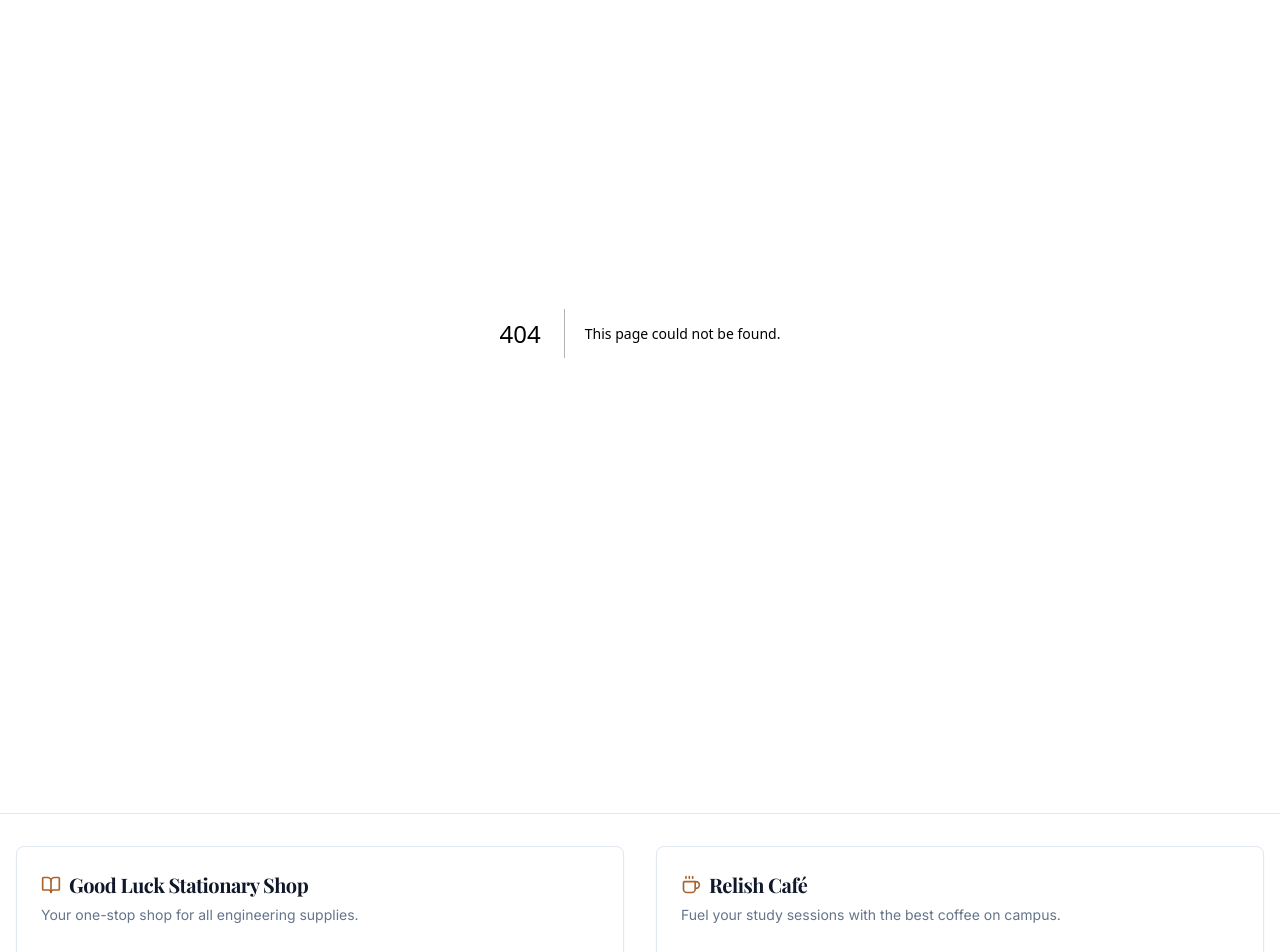
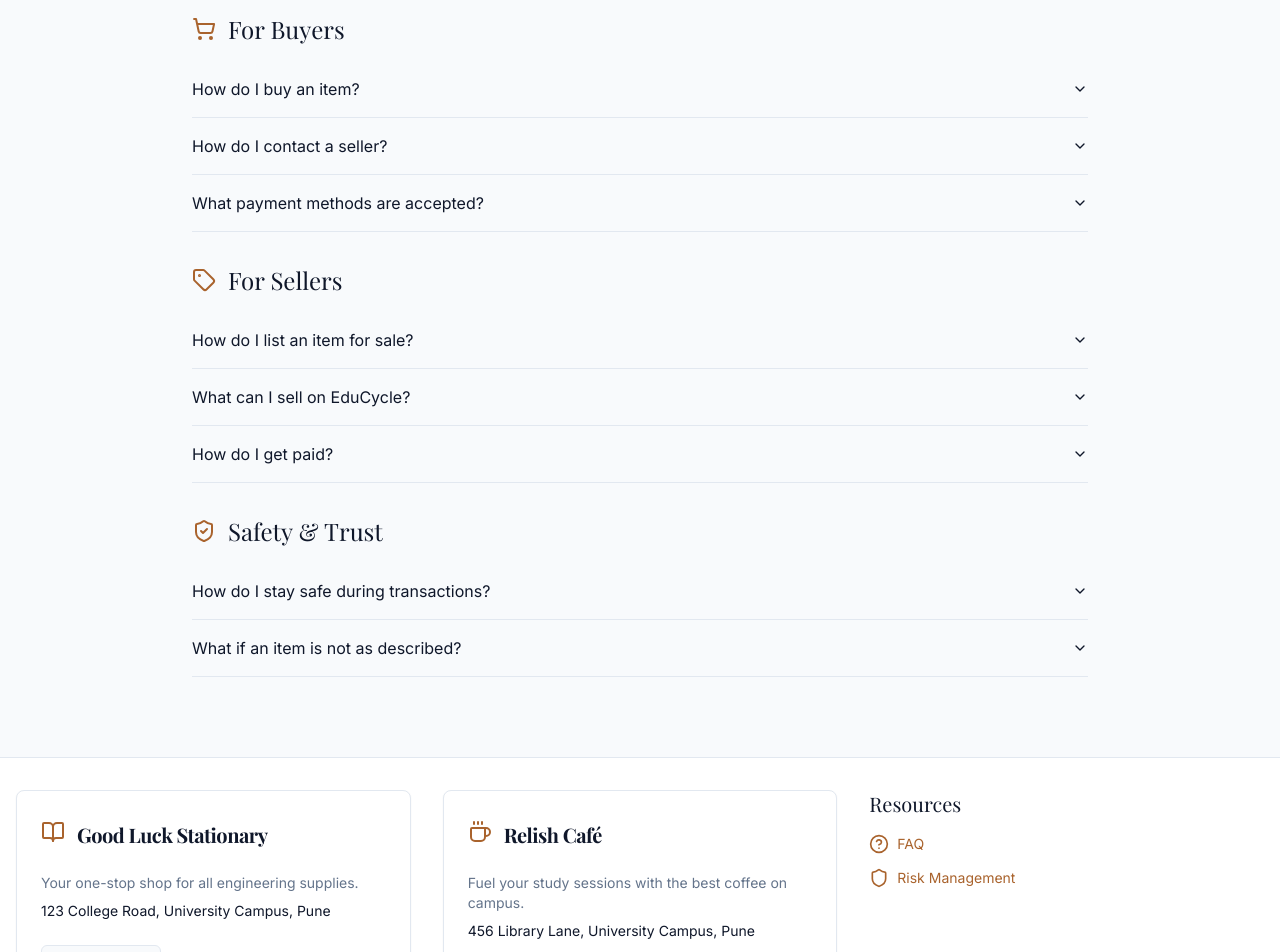
Before and after one commit to Akanksha11-S/educycle_ecom, a Next.js app: page /faq in a window 1280 px wide. Before the commit this address had no page. Shown: the part 180-1132 px from the top of the page. Built offline with nearby package versions, Linux system fonts and the light colour scheme.

Commit message:
add FAQ AND risk management

```diff
--- /dev/null
+++ b/src/app/faq/page.tsx
@@ -0,0 +1,93 @@
+import { Accordion, AccordionContent, AccordionItem, AccordionTrigger } from "@/components/ui/accordion";
+import { ShieldCheck, ShoppingCart, Tag, MessageSquare, IndianRupee } from 'lucide-react';
+
+const faqData = {
+    buying: [
+        {
+            q: "How do I buy an item?",
+            a: "Simply browse the products, and when you find something you want, click the 'Add to Cart' button. You can then proceed to your cart to review your items. Contacting the seller is done outside the platform to arrange pickup and payment."
+        },
+        {
+            q: "How do I contact a seller?",
+            a: "Currently, all transactions are finalized in person. After expressing interest, you should coordinate with the seller via campus-approved channels or in person to arrange a meeting."
+        },
+        {
+            q: "What payment methods are accepted?",
+            a: "Payments are handled directly between the buyer and seller. We recommend using cash or a secure peer-to-peer payment app. EduCycle does not process payments."
+        }
+    ],
+    selling: [
+        {
+            q: "How do I list an item for sale?",
+            a: "You must be registered as a 'Seller'. Once logged in, use the 'Add Product' option from your user menu. Fill in the details, and your item will be listed on the marketplace."
+        },
+        {
+            q: "What can I sell on EduCycle?",
+            a: "You can sell second-hand educational materials like textbooks, electronics, drafting equipment, and other college-related supplies."
+        },
+        {
+            q: "How do I get paid?",
+            a: "You arrange payment directly with the buyer. Agree on a method that is safe and convenient for both of you before you hand over the item."
+        }
+    ],
+    safety: [
+        {
+            q: "How do I stay safe during transactions?",
+            a: "Always meet in a public, well-lit place on campus, like the library lobby or a café. Never share personal financial information beyond what's necessary for the transaction. Inspect the item thoroughly before paying."
+        },
+        {
+            q: "What if an item is not as described?",
+            a: "As all transactions are peer-to-peer, disputes must be resolved between the buyer and seller. We strongly encourage buyers to inspect items carefully before purchase, as all sales are final."
+        }
+    ]
+}
+
+const IconWrapper = ({ icon: Icon }: { icon: React.ElementType }) => (
+    <Icon className="h-5 w-5 text-primary mr-3" />
+);
+
+export default function FAQPage() {
+  return (
+    <div className="max-w-4xl mx-auto">
+        <h1 className="font-headline text-4xl text-center mb-10">Frequently Asked Questions</h1>
+
+        <div className="space-y-8">
+            <div>
+                <h2 className="font-headline text-2xl mb-4 flex items-center"><ShoppingCart className="h-6 w-6 mr-3 text-primary"/>For Buyers</h2>
+                <Accordion type="single" collapsible className="w-full">
+                    {faqData.buying.map((item, index) => (
+                        <AccordionItem value={`buying-${index}`} key={index}>
+                            <AccordionTrigger className="text-left">{item.q}</AccordionTrigger>
+                            <AccordionContent>{item.a}</AccordionContent>
+                        </AccordionItem>
+                    ))}
+                </Accordion>
+            </div>
+
+            <div>
+                <h2 className="font-headline text-2xl mb-4 flex items-center"><Tag className="h-6 w-6 mr-3 text-primary"/>For Sellers</h2>
+                <Accordion type="single" collapsible className="w-full">
+                    {faqData.selling.map((item, index) => (
+                        <AccordionItem value={`selling-${index}`} key={index}>
+                            <AccordionTrigger className="text-left">{item.q}</AccordionTrigger>
+                            <AccordionContent>{item.a}</AccordionContent>
+                        </AccordionItem>
+                    ))}
+                </Accordion>
+            </div>
+
+            <div>
+                <h2 className="font-headline text-2xl mb-4 flex items-center"><ShieldCheck className="h-6 w-6 mr-3 text-primary"/>Safety & Trust</h2>
+                <Accordion type="single" collapsible className="w-full">
+                     {faqData.safety.map((item, index) => (
+                        <AccordionItem value={`safety-${index}`} key={index}>
+                            <AccordionTrigger className="text-left">{item.q}</AccordionTrigger>
+                            <AccordionContent>{item.a}</AccordionContent>
+                        </AccordionItem>
+                    ))}
+                </Accordion>
+            </div>
+        </div>
+    </div>
+  );
+}
--- /dev/null
+++ b/src/app/risk-management/page.tsx
@@ -0,0 +1,58 @@
+import { Card, CardContent, CardHeader, CardTitle } from "@/components/ui/card";
+import { ShieldCheck, MapPin, Search, MessageSquare, Banknote } from 'lucide-react';
+
+const riskManagementTips = [
+    {
+        icon: MapPin,
+        title: "Meet in Public Places",
+        description: "Always arrange to meet in a busy, public location on campus. Good examples include the main library, student union, or a popular café during the daytime. Avoid secluded areas."
+    },
+    {
+        icon: Search,
+        title: "Inspect Before You Pay",
+        description: "Thoroughly inspect the item to ensure it matches the description and is in the condition you expect. For electronics, ask the seller to demonstrate that it's working."
+    },
+    {
+        icon: MessageSquare,
+        title: "Communicate Clearly",
+        description: "Agree on the price and meeting details beforehand. Use on-campus communication methods if possible and avoid sharing unnecessary personal information."
+    },
+    {
+        icon: Banknote,
+        title: "Use Secure Payment Methods",
+        description: "For in-person exchanges, cash is often simplest. If using a payment app, confirm the transaction is complete before parting ways. Avoid sharing bank details."
+    },
+    {
+        icon: ShieldCheck,
+        title: "Trust Your Instincts",
+        description: "If a deal seems too good to be true or you feel uncomfortable for any reason, it's okay to walk away. Your safety is the top priority."
+    }
+];
+
+export default function RiskManagementPage() {
+  return (
+    <div className="max-w-4xl mx-auto">
+      <div className="text-center mb-12">
+        <ShieldCheck className="mx-auto h-16 w-16 text-primary" />
+        <h1 className="font-headline text-4xl mt-4">Transaction Safety</h1>
+        <p className="text-muted-foreground mt-2 max-w-2xl mx-auto">
+            EduCycle is a peer-to-peer platform. Here are some important tips to ensure your transactions are safe and successful.
+        </p>
+      </div>
+
+      <div className="grid md:grid-cols-2 gap-6">
+        {riskManagementTips.map((tip, index) => (
+            <Card key={index}>
+                <CardHeader className="flex flex-row items-center gap-4">
+                    <tip.icon className="h-8 w-8 text-primary" />
+                    <CardTitle className="font-headline text-xl">{tip.title}</CardTitle>
+                </CardHeader>
+                <CardContent>
+                    <p className="text-muted-foreground">{tip.description}</p>
+                </CardContent>
+            </Card>
+        ))}
+      </div>
+    </div>
+  );
+}
--- a/src/components/Footer.tsx
+++ b/src/components/Footer.tsx
@@ -1,23 +1,22 @@
-import { MapPin, BookOpen, Coffee } from 'lucide-react';
+import { MapPin, BookOpen, Coffee, HelpCircle, Shield } from 'lucide-react';
 import Link from 'next/link';
 import { Card, CardContent, CardDescription, CardFooter, CardHeader, CardTitle } from '@/components/ui/card';
 import { Button } from '@/components/ui/button';
+import { Separator } from '@/components/ui/separator';
 
 const Footer = () => {
     return (
         <footer className="bg-card border-t mt-12 py-8">
             <div className="container mx-auto px-4">
-                <div className="grid md:grid-cols-2 gap-8">
+                <div className="grid md:grid-cols-3 gap-8">
                     <Card>
-                        <CardHeader>
-                            <CardTitle className="font-headline text-xl flex items-center gap-2">
-                                <BookOpen className="h-5 w-5 text-primary" />
-                                Good Luck Stationary Shop
-                            </CardTitle>
-                            <CardDescription>Your one-stop shop for all engineering supplies.</CardDescription>
+                        <CardHeader className="flex flex-row items-center gap-3">
+                            <BookOpen className="h-6 w-6 text-primary" />
+                            <CardTitle className="font-headline text-xl">Good Luck Stationary</CardTitle>
                         </CardHeader>
                         <CardContent>
-                            <p className="text-sm">123 College Road, University Campus, Pune</p>
+                             <CardDescription>Your one-stop shop for all engineering supplies.</CardDescription>
+                            <p className="text-sm mt-2">123 College Road, University Campus, Pune</p>
                         </CardContent>
                         <CardFooter>
                             <Button asChild variant="outline">
@@ -28,15 +27,13 @@ const Footer = () => {
                         </CardFooter>
                     </Card>
                     <Card>
-                        <CardHeader>
-                            <CardTitle className="font-headline text-xl flex items-center gap-2">
-                                <Coffee className="h-5 w-5 text-primary" />
-                                Relish Café
-                            </CardTitle>
-                            <CardDescription>Fuel your study sessions with the best coffee on campus.</CardDescription>
+                        <CardHeader className="flex flex-row items-center gap-3">
+                            <Coffee className="h-6 w-6 text-primary" />
+                            <CardTitle className="font-headline text-xl">Relish Café</CardTitle>
                         </CardHeader>
                         <CardContent>
-                            <p className="text-sm">456 Library Lane, University Campus, Pune</p>
+                             <CardDescription>Fuel your study sessions with the best coffee on campus.</CardDescription>
+                            <p className="text-sm mt-2">456 Library Lane, University Campus, Pune</p>
                         </CardContent>
                         <CardFooter>
                             <Button asChild variant="outline">
@@ -46,8 +43,24 @@ const Footer = () => {
                             </Button>
                         </CardFooter>
                     </Card>
+                    <div className="space-y-4">
+                        <h3 className="font-headline text-xl">Resources</h3>
+                        <ul className="space-y-2">
+                            <li>
+                                <Button variant="link" asChild className="p-0 h-auto font-normal">
+                                    <Link href="/faq" className='flex items-center gap-2'><HelpCircle className="h-4 w-4"/> FAQ</Link>
+                                </Button>
+                            </li>
+                             <li>
+                                <Button variant="link" asChild className="p-0 h-auto font-normal">
+                                    <Link href="/risk-management" className='flex items-center gap-2'><Shield className="h-4 w-4"/> Risk Management</Link>
+                                </Button>
+                            </li>
+                        </ul>
+                    </div>
                 </div>
-                 <div className="text-center text-sm text-muted-foreground mt-8">
+                <Separator className="my-8" />
+                 <div className="text-center text-sm text-muted-foreground">
                     <p>&copy; {new Date().getFullYear()} EduCycle. All Rights Reserved.</p>
                 </div>
             </div>
```
